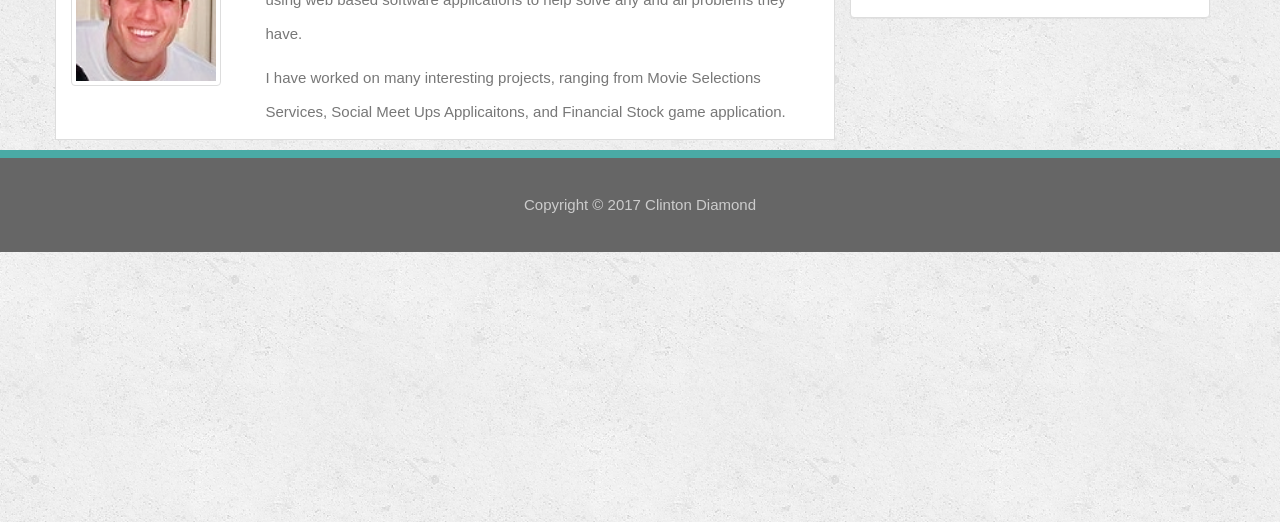
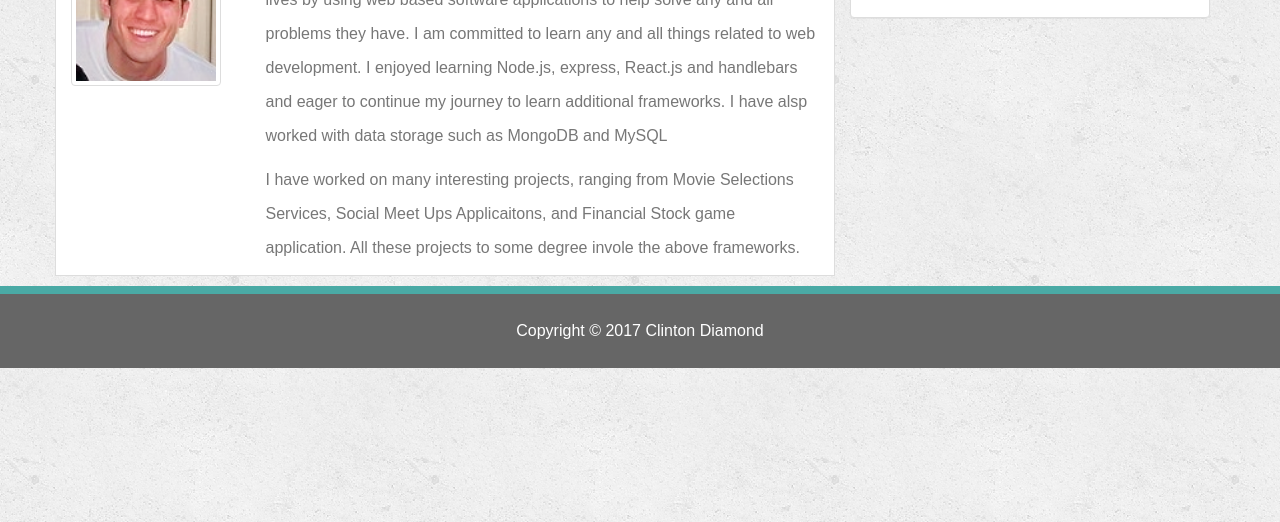
Before and after one commit to cdiamond06/Bootstrap-Portfolio, a plain HTML site: page index.html in a window 1280 px wide. Shown: the part 278-800 px from the top of the page. Drawn offline with nearby package versions, Linux system fonts and the light colour scheme.

Commit message:
updated about me

```diff
--- a/assets/css/style.css
+++ b/assets/css/style.css
@@ -12,7 +12,7 @@ body {
 
 /* general */
 div{
-  font-size: 15px;
+  font-size: 16px;
 }
 h1{
   color: #4aaaa5;
@@ -71,11 +71,13 @@ h3{
 }
 footer {
   bottom:0;
-  padding: 30px 0;
+  /*position: absolute;*/
+  width: 100%;
+  padding: 20px 0;
   margin-top: 10px;
   font-size: 12px;
   color: #fff;
-  color: #ccc;
+ /* color: #ccc;*/
   text-align: center;
   background: #666;
   border-top: 8px solid #4aaaa5;
--- a/index.html
+++ b/index.html
@@ -22,7 +22,7 @@
     <nav class="navbar navbar-default">
       <div class="container-fluid">
         <div class="navbar-header">
-          <a class="navbar-brand" href="index.html">Clinton Diamond</a>
+          <a class="navbar-brand" href="#">Clinton Diamond</a>
         </div>
         <div class="collapse navbar-collapse" id="bs-example-navbar-collapse-1">
           <ul class="nav navbar-nav navbar-right">
@@ -32,6 +32,7 @@
           </ul>
         </div>
       </div>
+
     </nav>
 
 	<div class="container">
@@ -46,17 +47,17 @@
 				<div class="row">
   					<div class="col-md-3">
       					<img src="./assets/images/download.png" alt="Clintn Picture" class="thumbnail" id="cat">
-      					</div>
+      				</div>
 
-      					<div class="col-md-9">
-      						<div class="caption">
-	        					<p> A biology and business graduate of UC Irvine, I have experience working in five different industries including web development. I want to enrich peoples lives by using web based software applications to help solve any and all problems they have. </p>
+      				<div class="col-md-9">
+      					<div class="caption">
+	        					<p> A biology and business graduate of UC Irvine, I have experience working in five different industries including web development. I want to enrich peoples lives by using web based software applications to help solve any and all problems they have. I am committed to learn any and all things related  to web development. I enjoyed learning Node.js, express, React.js and handlebars and eager to continue my journey to learn additional frameworks. I have alsp worked with data storage such as MongoDB and MySQL</p>
 
-                    <p> I have worked on many interesting projects, ranging from Movie Selections Services, Social Meet Ups Applicaitons, and Financial Stock game application.</p>
+                    <p> I have worked on many interesting projects, ranging from Movie Selections Services, Social Meet Ups Applicaitons, and Financial Stock game application. All these projects to some degree invole the above frameworks. </p>
 
 
-      						</div>
       					</div>
+      				</div>
 				</div>
 
 			</div>
@@ -71,20 +72,18 @@
         					<a href="https://www.linkedin.com/in/clinton-diamond-91650590/"><img src="assets/images/linkedin-128.png" class="social" alt="LinkedIn" /></a>
         					<a href="http://stackoverflow.com/users/7771988/c-diamond"><img src="assets/images/stackoverflow-128.png" class="social" alt="Stack Overflow" /></a>
   						</div>
-
 				</div>
 			</div>
 	 </div>
+
   </div>
-    <footer>
+		<!-- page footer-->
+<footer>
     <div class="footer">
       Copyright &copy; 2017 Clinton Diamond
     </div>
   </footer>
 
-		<!-- page footer-->
-
-
 </body>
 
 </html>
```
